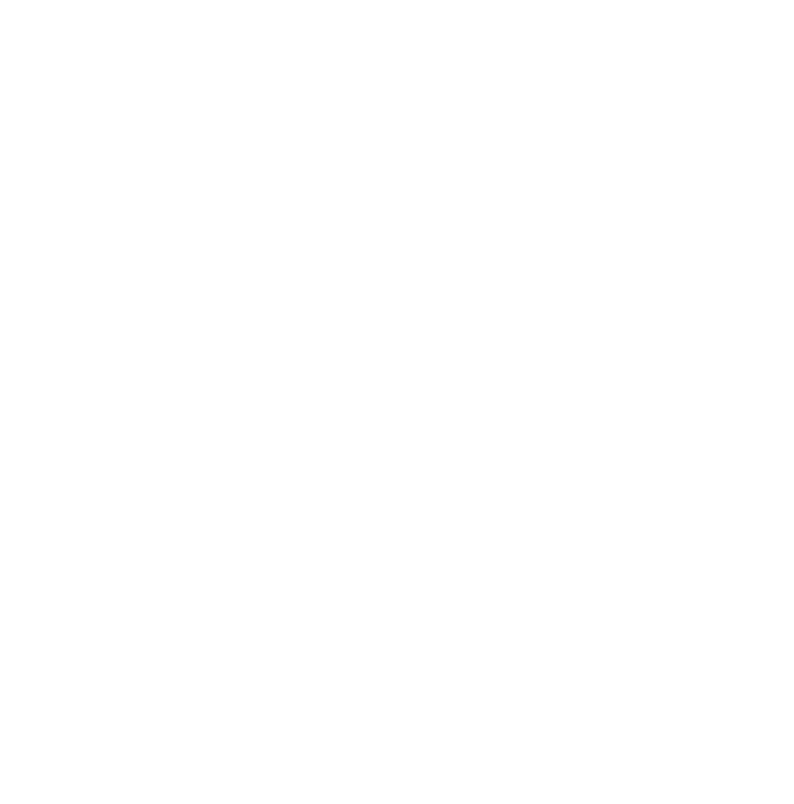
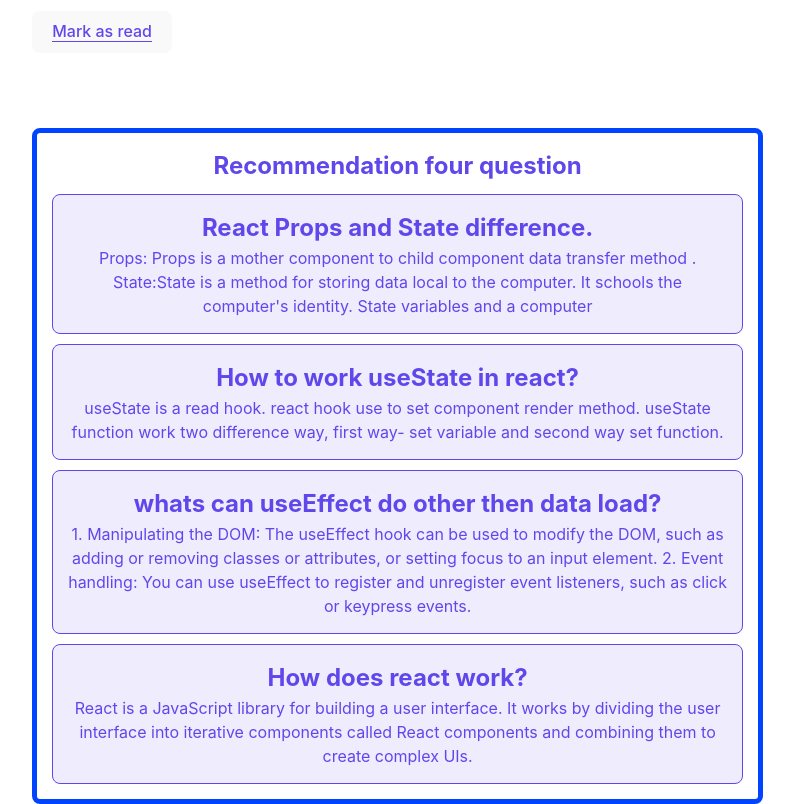
Before and after one commit to Safinahmedhasan/knowledge-cafe, a React (Vite) app: page / in a window 1280 px wide. Shown: the part 3920-4724 px from the top of the page, without its empty margins (68-862 px from the left). Before the commit the page ends 3532 px from the top, so only its background shows below. Built offline with nearby package versions, Linux system fonts and the light colour scheme.

Commit message:
question section added

```diff
--- a/src/components/Blog/Blog.css
+++ b/src/components/Blog/Blog.css
@@ -3,7 +3,7 @@
     justify-content: space-between;
 }
 .totalReadTime{
-    width: 500px;
+    width: 800px;
 }
 
 .bookmark {
@@ -14,6 +14,26 @@
     padding: 10px;
     padding-left: 20px;
 }
+.sum-question{
+    text-align: center;
+    border: 5px solid #0044ff;
+    border-radius: 8px;
+    color: #6047EC;
+    padding: 15px;
+    text-align: center;
+    width: 80%;
+    margin-top: -90px;
+    margin-bottom: 20px;
+}
+.question{
+    background: rgba(96, 71, 236, 0.1);
+    border: 1px solid #6047EC;
+    border-radius: 8px;
+    color: #6047EC;
+    padding: 15px;
+    text-align: center;
+    margin-top: 10px;
+}
 @media screen and (max-width:576px) {
     .shop-container {
         display: flex;
@@ -23,4 +43,7 @@
     .totalReadTime{
         width: 400px;
     }
+    .sum-question{
+        margin-top: 10px;
+    }
 }
--- a/src/components/Blog/Blog.jsx
+++ b/src/components/Blog/Blog.jsx
@@ -7,21 +7,21 @@ import Book from './Book/Book';
 const Blog = () => {
 
     const [blog, setBlog] = useState([]);
-    const [read , setRead] = useState([]);
-    const [title , setTitle] = useState([]);
+    const [read, setRead] = useState([]);
+    const [title, setTitle] = useState([]);
 
-    useEffect( () => {
+    useEffect(() => {
         fetch('blog.json')
-        .then(res => res.json())
-        .then(data => setBlog(data))
-    },[])
+            .then(res => res.json())
+            .then(data => setBlog(data))
+    }, [])
 
-    const handleAddToReadTime = (post) =>{
-        const newRead =[...read , post];
+    const handleAddToReadTime = (post) => {
+        const newRead = [...read, post];
         setRead(newRead);
     }
 
-    const handleAddToTitle = (post) =>{
+    const handleAddToTitle = (post) => {
         const newTitle = [...title, <li className='bookmark'>{post}</li>];
         setTitle(newTitle)
     }
@@ -37,6 +37,29 @@ const Blog = () => {
                         handleAddToTitle={handleAddToTitle}
                     ></Post>)
                 }
+                <div className='sum-question'>
+                    <h2 className='Recommendation-question'>Recommendation four question </h2>
+                    <div className="question">
+                        <h2>React Props and State difference.</h2>
+                        <p>Props: Props is a mother component to child component data transfer method .</p>
+                        <p>State:State is a method for storing data local to the computer. It schools the computer's identity. State variables and a computer</p>
+                    </div>
+                    <div className="question">
+                        <h2>How to work useState in react?</h2>
+                        <p>useState is a read hook. react hook use to set component render method. useState function work two difference way, first way- set variable and second way set function.</p>
+                    </div>
+                    <div className="question">
+                        <h2>whats can useEffect do other then data load? </h2>
+                        <p>1. Manipulating the DOM: The useEffect hook can be used to modify the DOM, such as adding or removing classes or attributes, or setting focus to an input element.
+
+                             2. Event handling: You can use useEffect to register and unregister event listeners, such as click or keypress events.</p>
+                    </div>
+                    <div className="question">
+                        <h2>How does react work?</h2>
+                        <p>React is a JavaScript library for building a user interface. It works by dividing the user interface into iterative components called React components and combining them to create complex UIs.
+</p>
+                    </div>
+                </div>
             </div>
             <div className='totalReadTime'>
                 <Read read={read}></Read>
```
